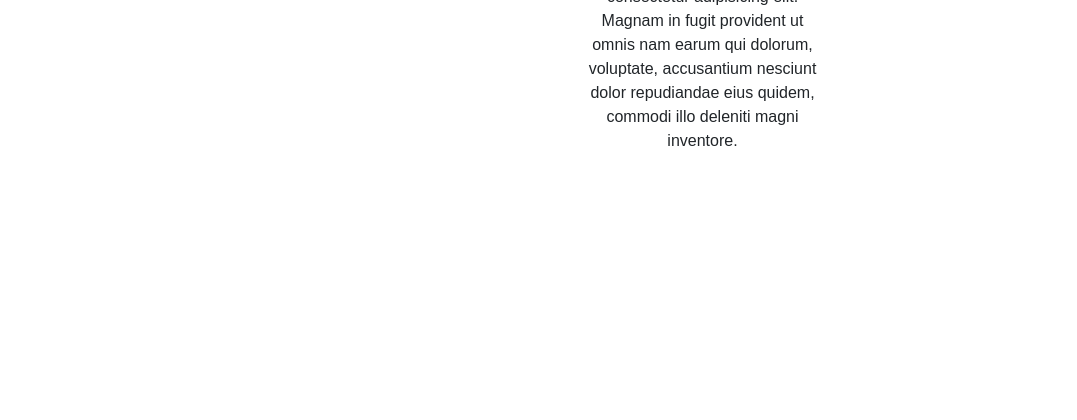
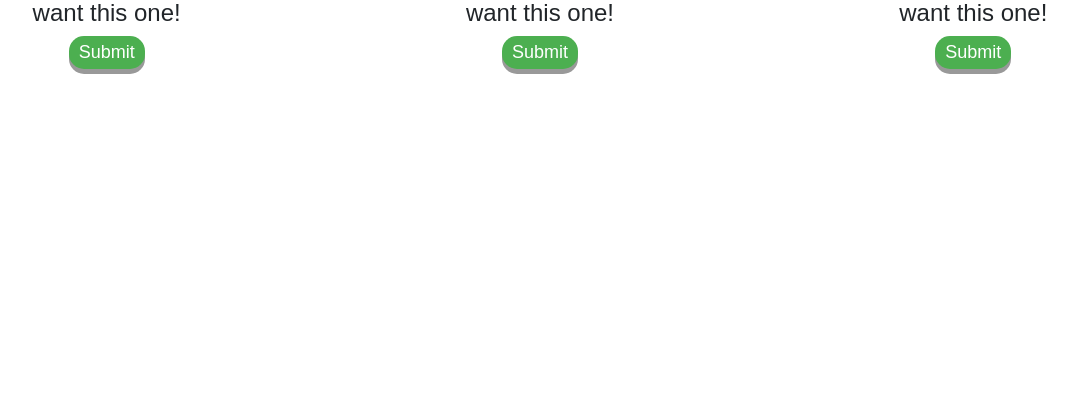
Before and after one commit to LilBank/dailigram, a Django app: page /diary/format/ in a window 1280 px wide. Shown: the part 359-779 px from the top of the page, without its empty margins (100-1177 px from the left). Run offline with Django 3.2, Linux system fonts and the light colour scheme; some libraries are stand-ins or nearby versions.

Commit message:
changes feature of format.html

```diff
--- a/diary/static/styles.css
+++ b/diary/static/styles.css
@@ -149,3 +149,26 @@ padding : 50px 0;
 .banner-text p{
     color:#fff;
 }
+
+.button {
+    display: inline-block;
+    padding: 3px 10px;
+    font-size: 18px;
+    cursor: pointer;
+    text-align: center;
+    text-decoration: none;
+    outline: none;
+    color: #fff;
+    background-color: #4CAF50;
+    border: none;
+    border-radius: 15px;
+    box-shadow: 0 5px #999;
+  }
+
+.button:hover {background-color: #3e8e41}
+
+.button:active {
+    background-color: #3e8e41;
+    box-shadow: 0 5px #666;
+    transform: translateY(4px);
+}
--- a/diary/templates/diary/format.html
+++ b/diary/templates/diary/format.html
@@ -1,38 +1,31 @@
 {% extends "base.html" %}
 
-<!DOCTYPE html>
-<!-- <head>
-  <meta charset="utf-8">
-  <meta name="viewport" content="width=device-width, initial-scale=1.0">
-  <meta http-equiv="X-UA-Compatible" content="ie=edge">
-  <script defer src="https://use.fontawesome.com/releases/v5.0.6/js/all.js"></script>
-  <link rel="stylesheet" href="style.css">
-
-</head> -->
 <body>
   {% block content %}
 
   <section class="boxes">
-    <img src="first_templates.jpg" width="50px" height="50px" alt="">
     <div class="box">
-      <h3>want this one!</h3>
-      <p>Lorem ipsum, dolor sit amet consectetur adipisicing elit. Magnam in fugit provident ut omnis nam earum qui dolorum,
-        voluptate, accusantium nesciunt dolor repudiandae eius quidem, commodi illo deleniti magni inventore.</p>
-
+      <img src="https://www.obrienschooldiaries.com/cms_pics/EXCEL-LAYOUTS-18-19-PURPLE.JPG" width="250px" height="230px" alt="">
+      <h4>want this one!</h4>
+      <a href="{% url 'diary:create' %}">
+        <button class="button">Submit</button>
+      </a>
     </div>
 
     <div class="box">
-      <img src="meta/420aiK.jpg" height="150px" width=""  alt="">
-      <h3>want this one!</h3>
-      <p>Lorem ipsum, dolor sit amet consectetur adipisicing elit. Magnam in fugit provident ut omnis nam earum qui dolorum,
-        voluptate, accusantium nesciunt dolor repudiandae eius quidem, commodi illo deleniti magni inventore.</p>
+      <img src="https://www.obrienschooldiaries.com/cms_pics/EXCEL-LAYOUTS-18-19-PURPLE.JPG" width="250px" height="230px" alt="">
+      <h4>want this one!</h4>
+      <a href="{% url 'diary:create' %}">
+        <button class="button">Submit</button>
+      </a>
     </div>
 
     <div class="box">
-      <i class="fas fa-chart-pie fa-4x"></i>
-      <h3>want this one!</h3>
-      <p>Lorem ipsum, dolor sit amet consectetur adipisicing elit. Magnam in fugit provident ut omnis nam earum qui dolorum,
-        voluptate, accusantium nesciunt dolor repudiandae eius quidem, commodi illo deleniti magni inventore.</p>
+      <img src="https://www.obrienschooldiaries.com/cms_pics/EXCEL-LAYOUTS-18-19-PURPLE.JPG" width="250px" height="230px" alt="">
+      <h4>want this one!</h4>
+      <a href="{% url 'diary:create' %}">
+        <button class="button">Submit</button>
+      </a>
     </div>
   </section>
 
--- a/diary/templates/diary/index.html
+++ b/diary/templates/diary/index.html
@@ -5,7 +5,7 @@
 <div style="text-align: center">
   <h1>Hello {{user.username}}</h1>
 </div>
-<p style="text-align:center;"><img src="https://instagram.fbkk2-5.fna.fbcdn.net/vp/309fbbb40dd9466270fa2b4659040fa7/5C493868/t51.2885-19/s320x320/43778276_306344706622822_1848667680702201856_n.jpg"
+<p style="text-align:center;"><img src="http://cgright.com/icon/1044_thum.jpg"
     class="round" height="250" width="250"></p>
 {% if all_diarys %}
 {% for page in all_diarys %}
--- a/diary/urls.py
+++ b/diary/urls.py
@@ -11,7 +11,7 @@ urlpatterns = [
     # ex: /diary/register/
     path('register/', views.UserFormView.as_view(), name = 'register'),
     # ex: /diary/create/
-    # path('create/', views.CreateDiary.as_view(), name='create'),
+    path('create/', views.CreateDiary.as_view(), name='create'),
     # ex: /diary/format/
     path('format/', views.CreateFormat.as_view(), name='format')
 
```
